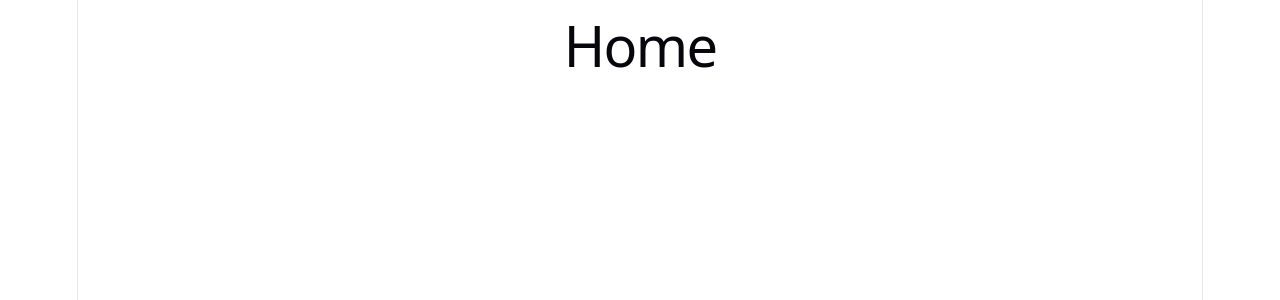
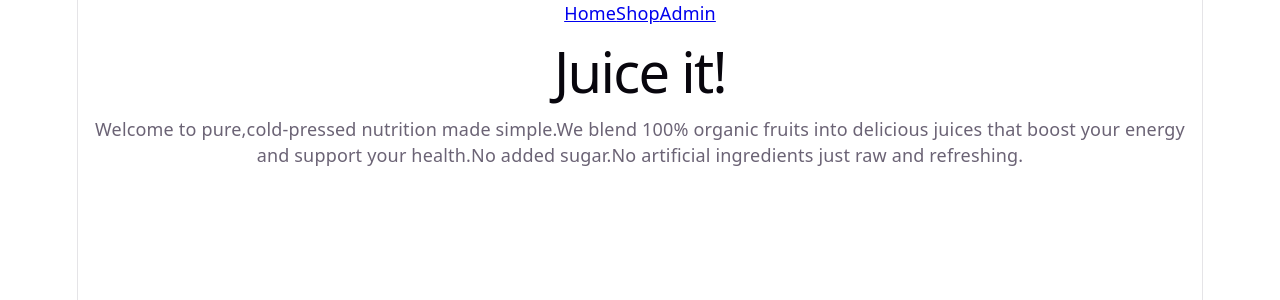
Before and after one commit to tripplek2/personal-project, a React (Vite) app in the folder juicy-app/: page / in a window 1280 px wide. Shown: the top 300 px of the page. Built offline with nearby package versions, Linux system fonts and the light colour scheme.

Commit message:
rendered navbar in app.jsx and added paragraph in home

```diff
--- a/juicy-app/src/App.jsx
+++ b/juicy-app/src/App.jsx
@@ -2,10 +2,12 @@ import { BrowserRouter, Routes, Route } from "react-router-dom"
 import HomePage from "./pages/HomePage"
 import ShopPage from "./pages/ShopPage"
 import AdminPage from "./pages/AdminPage"
+import NavBar from "./components/NavBar";
 
 function App() {
   return (
     <BrowserRouter>
+       <NavBar />
        <Routes>
          <Route path="/" element={<HomePage />} />
          <Route path="/shop" element={<ShopPage />} />
--- a/juicy-app/src/pages/HomePage.jsx
+++ b/juicy-app/src/pages/HomePage.jsx
@@ -2,7 +2,12 @@ import React from 'react'
 
 function HomePage() {
   return (
-    <h1>Home</h1>
+    <div>
+      <h1>Juice it!</h1>
+      <p>Welcome to pure,cold-pressed nutrition made simple.We blend 100% organic fruits into delicious juices that boost your energy and support your health.No added sugar.No artificial ingredients just raw and refreshing.</p>
+
+    </div>
+
   )
 }
 
```
